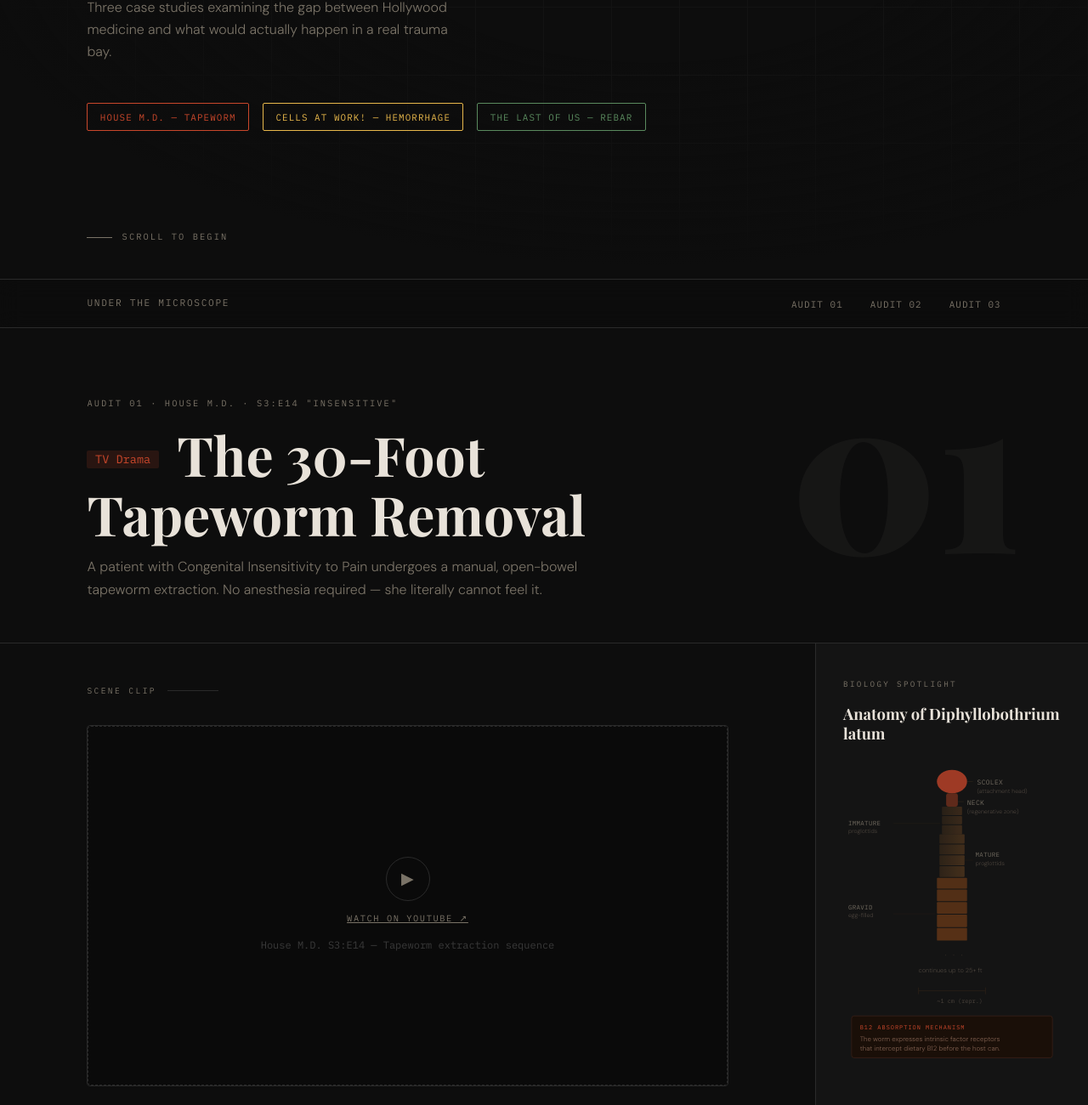
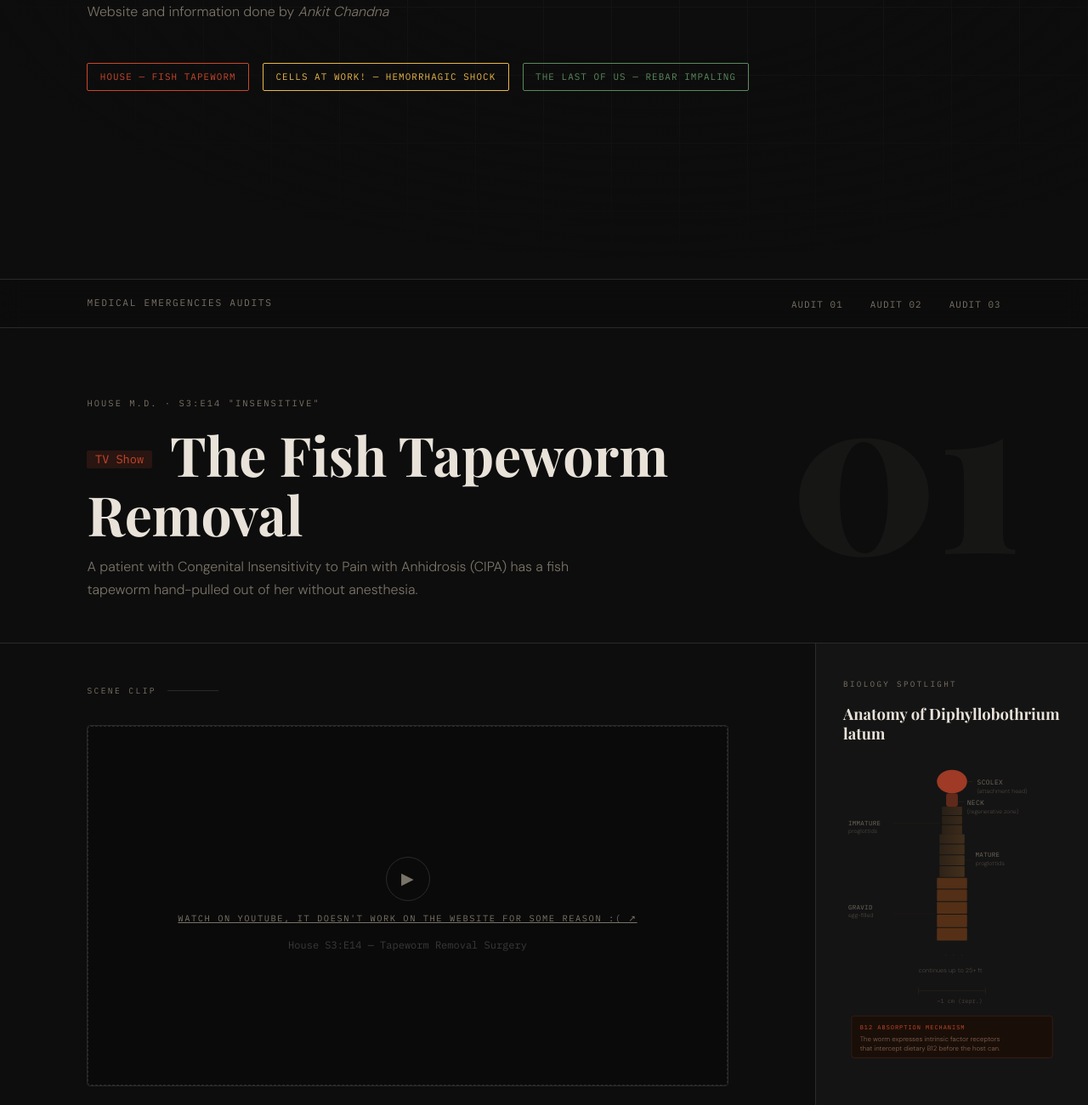
Before and after one commit to Jason-Q1925/Medical-Emergency-Fact-or-Fiction, a plain HTML site: page index.html in a window 1280 px wide. Shown: the part 471-1771 px from the top of the page at 85% size. Drawn offline with nearby package versions, Linux system fonts and the light colour scheme; a web font is replaced by a local one.

Commit message:
index.html

```diff
--- a/index.html
+++ b/index.html
@@ -791,20 +791,18 @@
 <!-- ─── HEADER ─────────────────────────────────────── -->
 <header>
   <div class="header-bg"></div>
-  <p class="header-eyebrow">Media Medical Audits — Vol. 1</p>
-  <h1 class="header-title">Under the <em>Microscope</em></h1>
-  <p class="header-sub">Three case studies examining the gap between Hollywood medicine and what would actually happen in a real trauma bay.</p>
+  <h1 class="header-title">Medical Emergencies <em>Audits</em></h1>
+  <p class="header-sub">Website and information done by <em>Ankit Chandna</em></p>
   <div class="header-cases">
-    <a href="#house" class="case-pill house">House M.D. — Tapeworm</a>
-    <a href="#cells" class="case-pill cells">Cells at Work! — Hemorrhage</a>
-    <a href="#tlou"  class="case-pill tlou">The Last of Us — Rebar</a>
+    <a href="#house" class="case-pill house">House — Fish Tapeworm</a>
+    <a href="#cells" class="case-pill cells">Cells at Work! — Hemorrhagic Shock</a>
+    <a href="#tlou"  class="case-pill tlou">The Last of Us — Rebar Impaling</a>
   </div>
-  <p class="header-scroll">Scroll to begin</p>
 </header>
 
 <!-- ─── NAV ────────────────────────────────────────── -->
 <nav>
-  <span class="nav-brand">Under the Microscope</span>
+  <span class="nav-brand">Medical Emergencies Audits</span>
   <ul class="nav-links">
     <li><a href="#house">Audit 01</a></li>
     <li><a href="#cells">Audit 02</a></li>
@@ -812,19 +810,18 @@
   </ul>
 </nav>
 
-
 <!-- ══════════════════════════════════════════════════ -->
 <!-- AUDIT 01 — HOUSE M.D.                             -->
 <!-- ══════════════════════════════════════════════════ -->
 <section class="audit house" id="house">
 
   <div class="audit-hero" data-num="01">
-    <p class="audit-meta">Audit 01 · House M.D. · S3:E14 "Insensitive"</p>
+    <p class="audit-meta">House M.D. · S3:E14 "Insensitive"</p>
     <h2 class="audit-title">
-      <span class="show-tag">TV Drama</span>
-      The 30-Foot Tapeworm Removal
+      <span class="show-tag">TV Show</span>
+      The Fish Tapeworm Removal
     </h2>
-    <p class="audit-subtitle">A patient with Congenital Insensitivity to Pain undergoes a manual, open-bowel tapeworm extraction. No anesthesia required — she literally cannot feel it.</p>
+    <p class="audit-subtitle">A patient with Congenital Insensitivity to Pain with Anhidrosis (CIPA) has a fish tapeworm hand-pulled out of her without anesthesia.</p>
   </div>
 
   <div class="audit-grid">
@@ -836,19 +833,18 @@
         <div class="video-slot">
           <div class="video-slot-placeholder">
             <div class="play-icon">▶</div>
-            <p><a href="https://www.youtube.com/watch?v=-10M7uBvYDw" target="_blank" style="color: inherit; text-decoration: underline;">Watch on YouTube ↗</a></p>
-            <span>House M.D. S3:E14 — Tapeworm extraction sequence</span>
+            <p><a href="https://www.youtube.com/watch?v=-10M7uBvYDw" target="_blank" style="color: inherit; text-decoration: underline;">Watch on YouTube, it doesn't work on the website for some reason :( ↗</a></p>
+            <span>House S3:E14 — Tapeworm Removal Surgery</span>
           </div>
         </div>
       </div>
 
       <!-- WHAT HAPPENED -->
       <div class="content-section">
-        <div class="section-label">The Emergency</div>
-        <h3 class="section-title">How a Fish Led to Seizures</h3>
+        <h3 class="section-title">The Cause and Effect (Emergency)</h3>
         <div class="section-body">
-          <p>Hannah contracted a fish tapeworm (<em>Diphyllobothrium latum</em>) from eating raw or undercooked contaminated freshwater fish — trout or perch from a lake. The parasite established itself in her small intestine and, over time, grew to a staggering 25 feet.</p>
-          <p>The critical detail: this species is a voracious absorber of Vitamin B12. As it fed, it stripped nearly all dietary B12 from Hannah's digested food, driving her into severe megaloblastic anemia. The neurological cascade from that deficiency is what caused her seizures — the tapeworm was the hidden root cause of what looked like an unrelated neurological event.</p>
+          <p>Hannah contracted a fish tapeworm, also known as (<em>Diphyllobothrium latum</em>), from eating raw/undercooked infected trout/perch from a lake. The parasite established itself in her small intestine after she ate the contaminated fish and, over time, it grew to 25 feet. The small intestine is about 20 feet, so it would have to wrap around itself a bit</p>
+          <p>In the show, the fish tapeworm was absorbing Hannah's Vitamin B12. As it fed, it absorbed nearly all of the vitamin B12 from Hannah's digested food, driving her into severe megaloblastic anemia—a hematic disorder where the bone marrow produces abnormally large and structurally immature red blood cells. Due to her megaloblastic anemia, her brain eventually got affected from the lack of B12, causing her seizures.</p>
         </div>
       </div>
 
@@ -1518,7 +1514,7 @@
 
 <!-- ─── FOOTER ──────────────────────────────────────── -->
 <footer>
-  <div class="footer-brand">Under the Microscope</div>
+  <div class="footer-brand">Medical Emergencies Audits</div>
   <div class="footer-note">
     All medical information is presented for educational purposes. This site evaluates fictional portrayals of medical emergencies — it is not a substitute for professional medical advice. Consult a licensed physician for any health concerns.
   </div>
```
